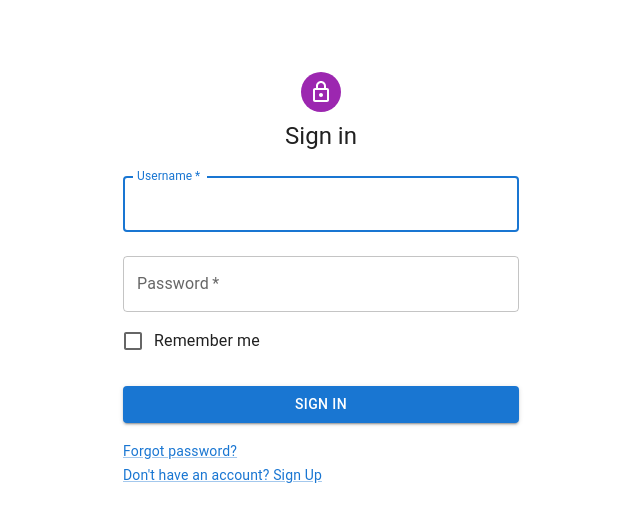
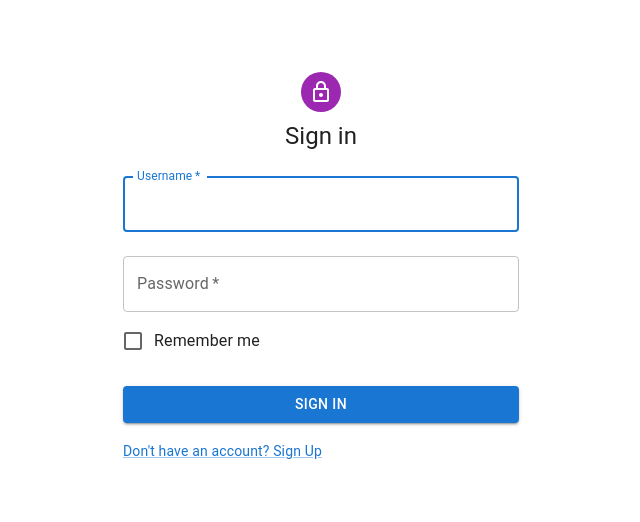
Before and after one commit to sethafancher/RecipeManagmentApplication, a React (Create React App) app in the folder recipe-manager-frontend/: page / in a window 1280 px wide. Shown: the top 522 px of the page, without its empty margins (319-959 px from the left). Built offline with nearby package versions, Linux system fonts and the light colour scheme.

Commit message:
check box for steps now starts as unchecked

```diff
--- a/recipe-manager-frontend/src/pages/CreateAccount.tsx
+++ b/recipe-manager-frontend/src/pages/CreateAccount.tsx
@@ -14,6 +14,7 @@ import LockOutlinedIcon from "@mui/icons-material/LockOutlined";
 import Typography from "@mui/material/Typography";
 import Container from "@mui/material/Container";
 import { createTheme, ThemeProvider } from "@mui/material/styles";
+import { createUser } from "../RecipeManagerClient";
 
 const theme = createTheme();
 
--- a/recipe-manager-frontend/src/pages/SignIn.tsx
+++ b/recipe-manager-frontend/src/pages/SignIn.tsx
@@ -103,11 +103,6 @@ export default function SignIn() {
             </Button>
             <Grid container>
               <Grid item>
-                <Grid item xs>
-                  <Link href="#" variant="body2">
-                    Forgot password?
-                  </Link>
-                </Grid>
                 <Link href="/createaccount" variant="body2">
                   {"Don't have an account? Sign Up"}
                 </Link>
--- a/recipe-manager-frontend/src/recipe/StepsView.tsx
+++ b/recipe-manager-frontend/src/recipe/StepsView.tsx
@@ -10,7 +10,7 @@ import AccordionDetails from "@mui/material/AccordionDetails";
 import Typography from "@mui/material/Typography";
 
 const StepsView: React.FC<{ stepList: Step[] }> = ({ stepList }) => {
-  const [checked, setChecked] = React.useState([0]);
+  const [checked, setChecked] = React.useState<number[]>([]);
   const [opened, setOpened] = React.useState([1]);
 
   const handleChecked = (value: number) => () => {
```
